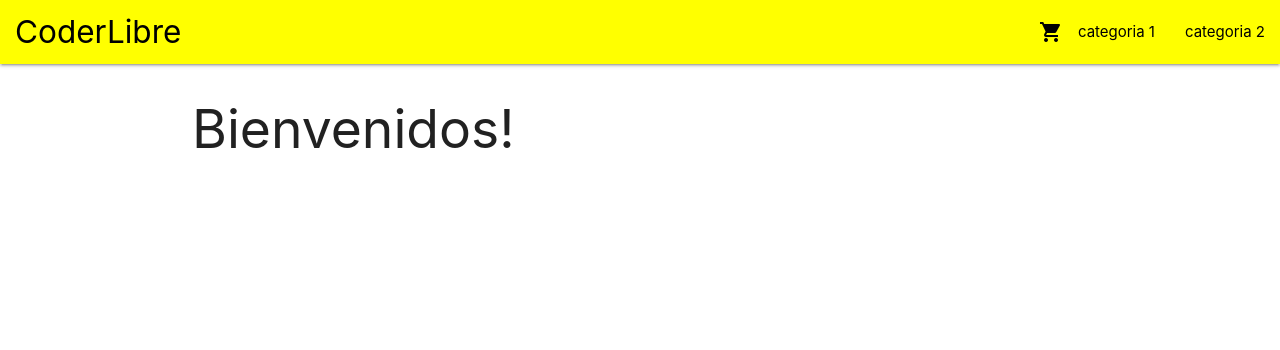
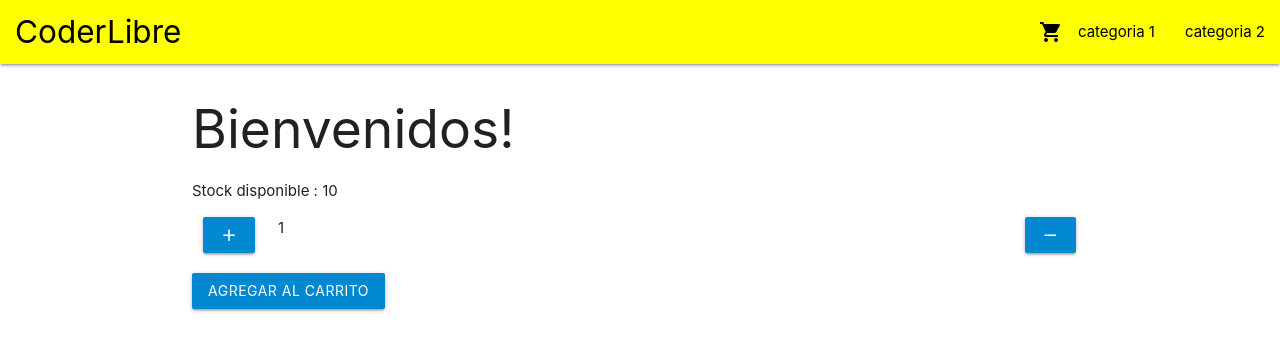
Before and after one commit to HoracioGutierrez/proyecto_ecommerce_coder, a React (Create React App) app: page / in a window 1280 px wide. Shown: the top 350 px of the page. Built offline with nearby package versions, Linux system fonts and the light colour scheme.

Commit message:
Agrego cambios del desafio de clase 5

```diff
--- /dev/null
+++ b/src/components/ItemCount.js
@@ -0,0 +1,44 @@
+import React , {useState} from 'react'
+
+const ItemCount = ({stock,initial}) => {
+
+    const [cantidad,setCantidad] = useState(initial)
+
+    const aumentarCantidad = () => {
+        if(cantidad < stock){
+            setCantidad(cantidad + 1)
+        }
+    }
+
+    const disminuirCantidad = () => {
+        if(cantidad > 0){
+            setCantidad(cantidad - 1)
+        }
+    }
+
+    const onAdd = () => {
+
+    }
+
+    return (
+        <div>
+            <p>Stock disponible : {stock}</p>
+            <div className="row">
+                <div className="col s1">
+                    <button onClick={aumentarCantidad} className={`btn waves-effect waves-light light-blue darken-2 ${cantidad === stock ? "disabled" : null}`}>
+                        <i className="material-icons">add</i>
+                    </button>
+                </div>
+                <div className="col s10">{cantidad}</div>
+                <div className="col s1">
+                    <button onClick={disminuirCantidad} className={`btn waves-effect waves-light light-blue darken-2 ${cantidad === 0 ? "disabled" : null}`}>
+                        <i className="material-icons">remove</i>
+                    </button>
+                </div>
+            </div>
+            <button onClick={onAdd} className="btn waves-effect waves-light light-blue darken-2">agregar al carrito</button>
+        </div>
+    )
+}
+
+export default ItemCount
--- a/src/components/ItemListContainer.js
+++ b/src/components/ItemListContainer.js
@@ -1,9 +1,11 @@
 import React from 'react'
+import ItemCount from './ItemCount'
 
 const ItemListContainer = ({greeting}) => {
     return (
         <div className="container">
             <h2>{greeting}</h2>
+            <ItemCount stock={10} initial={1}/>
         </div>
     )
 }
```
Also changed, not shown: 1 other file (tests, documents, lock files or other folders).
